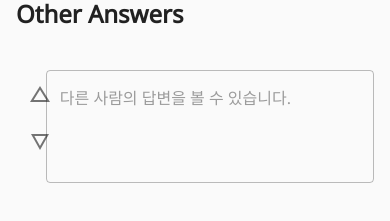
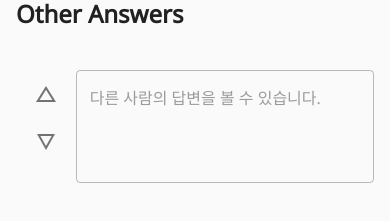
Before and after one commit to yoon-chaejin/sogang-interview-question-web, a React (Create React App) app: page /questions/1 in a window 390 px wide. Shown: the part 475-696 px from the top of the page. Built offline with nearby package versions, Linux system fonts and the light colour scheme; no server answers; sample sign-in values are in the browser's storage.

Commit message:
fix: update mobile grid design

```diff
--- a/src/pages/Question.js
+++ b/src/pages/Question.js
@@ -48,10 +48,10 @@ const Question = (props) => {
             <main>
                 <Container className={classes.questionSection} maxWidth="md">
                     <Grid container>
-                        <Grid item xs={3}>
+                        <Grid item md={3} xs={4}>
                             <Typography className={classes.sectionTitle} variant='h5'>Question</Typography>
                         </Grid>
-                        <Grid item xs={9}>
+                        <Grid item md={9} xs={8}>
                             <Typography variant='h6'>{question}</Typography>
                         </Grid>
                     </Grid>
@@ -69,11 +69,11 @@ const Question = (props) => {
                     <List component="nav" aria-label="secondary mailbox folders">
                         {answers.map((item) => (
                             <Grid key={item.id} item container>
-                                <Grid xs={1} item container direction='column'>
+                                <Grid xs={2} md={1} item container direction='column'>
                                     <IconButton><ChangeHistory></ChangeHistory></IconButton>
                                     <IconButton><Details></Details></IconButton>
                                 </Grid>
-                                <Grid xs={11} item>
+                                <Grid xs={10} md={11} item>
                                     <TextField className={classes.textField} disabled multiline variant='outlined' rows={4} defaultValue={item.content}></TextField>
                                 </Grid>
                             </Grid>
```
